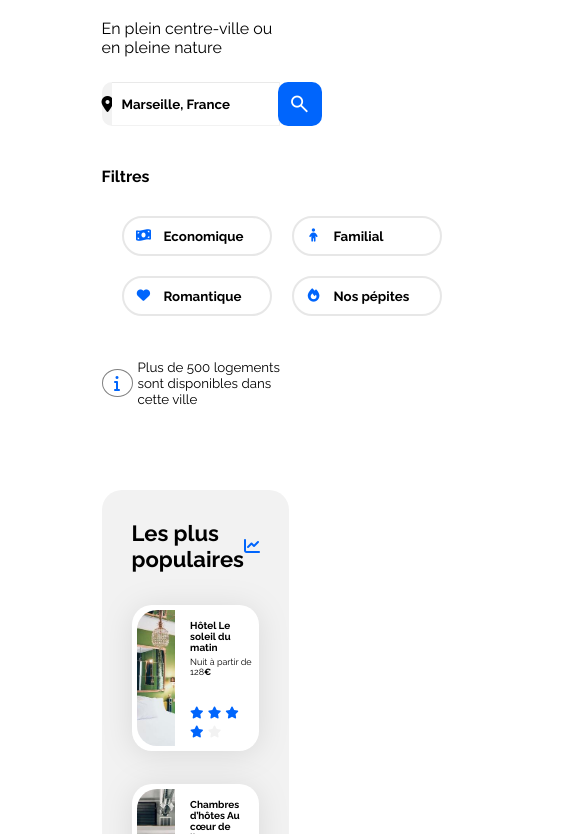
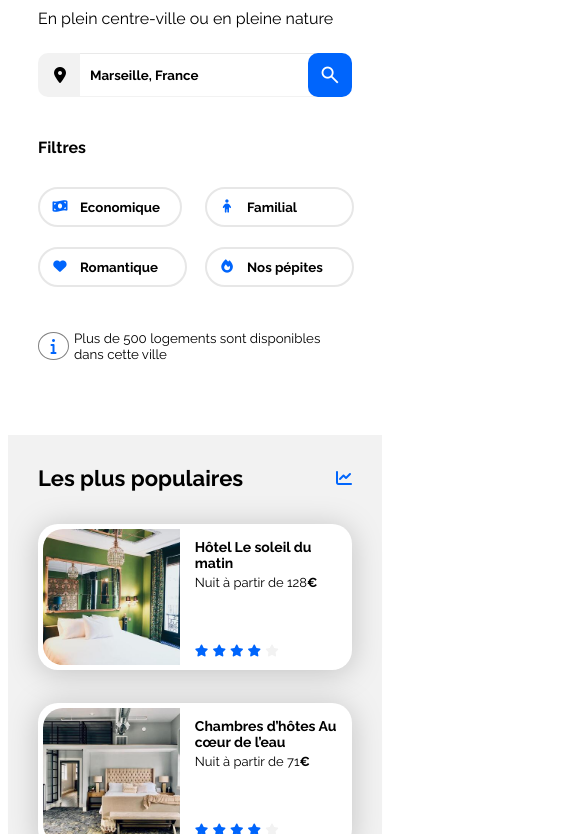
Before and after one commit to mbao91/Projet-3, a plain HTML site: page index.html in a window 390 px wide. Shown: the part 237-1071 px from the top of the page, 585 px wide, since content can reach past the window. Drawn offline with nearby package versions, Linux system fonts and the light colour scheme.

Commit message:
Projet-3 complet

```diff
--- a/css/style.css
+++ b/css/style.css
@@ -1,5 +1,5 @@
 /****** General ***********/
-@media (max-width: 3000px) and (min-width: 325px) {
+@media (max-width: 3000px) and (min-width: 320px) {
     * {
         font-family: 'Raleway', sans-serif;
     }
@@ -23,7 +23,7 @@
     .main-container {
         width: 100%;
         max-width: 1440px;
-        padding: 0 50px;
+        padding: 0;
         box-sizing: border-box;
     }
 
@@ -41,7 +41,7 @@
         background-color: white;
         border-radius: 20px;
         padding: 5px;
-        filter: drop-shadow(0px 3px 15px rgba(0, 0, 0, 0.1));
+        filter: drop-shadow(0px 3px 15px rgba(0, 0, 0, 0.2));
     }
 
     .card img {
@@ -167,7 +167,7 @@
         -ms-flex-align: end;
         align-items: baseline;
     }
-    .cbf, .cbs {
+    .content-box-button {
         display: flex;
         flex-direction: row;
     }
@@ -376,6 +376,7 @@
         column-gap: 2%;
         margin: 50px 0 50px 25px;
         width: 100%;
+        height: auto;
     }
 
     .aci {
@@ -385,22 +386,23 @@
 
     .ac2, .ac3, .ac4, .ac5 {
         width: 100%;
-        height: 25em;
+        height: 24em;
         padding: 0;
     }
 
     #activites img {
         width: 100%;
-        height: 87%;
+        height: 84%;
         object-fit: cover;
         border-top-left-radius: 20px;
         border-top-right-radius: 20px;
     }
 
     #activites h3 {
-        font-size: 14px;
+        font-size: 1vw;
         display: flex;
         align-items: center;
+        padding-bottom: -3px;
     }
 
     .ac-cards-title {
@@ -436,7 +438,7 @@
 
         .populaires {
             width: 100%;
-            margin-top: 50px;
+            margin-top: 40px;
         }
 
         .populaires-cards {
@@ -457,13 +459,25 @@
             font-size: 13px;
         }
 
+        #activites {
+            display: flex;
+            flex-flow: row wrap;
+            justify-content: flex-start;
+            margin-right: 20px;
+        }
+
+        .aci {
+            width: 100%;
+
+        }
         .ac2, .ac3, .ac4, .ac5 {
-            height: 18em;
-            padding: 0;
+            width: 20%;
+            height: 17em;
+            margin-right: 25px;
         }
 
         #activites img {
-            height: 82%
+            height: 14em;
         }
 
         #activites h3 {
@@ -471,23 +485,13 @@
         }
     }
 
-    @media (max-width: 920px) {
-        #activites {
-            grid-template-columns: repeat(2, 37%);
-            grid-template-rows: repeat(3, 0fr);
-            margin: 30px 0 50px 25px;
-            row-gap: 25px;
-            column-gap: 20%;
+    /* Small devices (phones, less than 768px) */
+    @media (max-width: 767.98px) and (min-width: 320px) {
+    body {
+        margin-top: 0;
     }
-    }
-
-    /* Small devices (phones, less than 768px) */
-    @media (max-width: 767.98px) {
     .main-container {
-            display: flex;
-            flex-direction: column;
-            padding: 0 25%;
-
+        padding-top: 30px;
     }
 
     /****** En-tête ***********/
@@ -530,7 +534,24 @@
         padding-bottom: 5px;
         color: var(--main-color);
     }
+
+    .research  {
+        padding: 0 30px;
+    }
     /****** Recherches ***********/
+    .research-info h1 {
+        font-size: 30px;
+    }
+
+    .map-logo {
+        min-width: 44px;
+        max-width: 44px;
+    }
+
+    form, input {
+        width: 100%;
+    }
+
 
     /****** Localisation ***********/
     .find {
@@ -556,28 +577,53 @@
     /****** Filtre de recherche ***********/
     .content-box {
         display: grid;
-        grid-auto-flow: column;
-        grid-template-columns: repeat(2, auto);
-        grid-template-rows: repeat(3, auto);
+        grid-template-columns: repeat(4, 50%);
+        /*grid-template-rows: repeat(3, 100%);*/
         row-gap: 10px;
-        justify-content: flex-start;
+        column-gap: 10px;
+    }
+
+    .content-box p {
+        grid-row: 1;
+        grid-column: 1 / span 4;
 
     }
 
     .content-box button {
-        width: 150px;
-
+        width: 95%;
+        margin-left: 0;
     }
 
-    .content-box .cbf {
-        display: flex;
-        justify-items: flex-start;
+    .cb-eco {
+        grid-row: 2;
+        grid-column: 1 / span 1;
+        margin-right: 5px;
+    }
+
+    .cb-fam {
+        grid-row: 2;
+        grid-column: 2 / span 1;
+    }
+
+    .cb-rom {
+        margin-left: 0;
+        grid-row: 3;
+        grid-column: 1 / span 1;
+    }
+
+    .cb-pep {
+        grid-row: 3;
+        grid-column: 2 / span 1;
     }
 
     /****** Hebergements And Populaires ***********/
     .hebergements-and-populaires {
         display: flex;
         flex-flow: column-reverse;
+    }
+
+    .hebergements-and-populaires section {
+        border-radius: 0;
     }
 
     .ham-cards {
@@ -588,6 +634,7 @@
     #hebergements {
         display: flex;
         flex-flow: column nowrap;
+        background-color: white;
     }
 
     .ht h2 {
@@ -609,6 +656,10 @@
         display: inline;
     }
 
+    .populaires-cards img {
+        width: 45%;
+    }
+
     .card-content {
         width: 100%;
         display: flex;
@@ -620,7 +671,7 @@
         display: flex;
         flex-flow: column nowrap;
         row-gap: 30px;
-        background-color: var(--main-bg-color);
+        background-color: white;
         border-radius: 20px;
         padding: 30px;
         margin: 0;
@@ -638,6 +689,7 @@
     .ac2, .ac3, .ac4, .ac5 {
         height: auto;
         width: auto;
+        margin-right: 0;
     }
 
     .ac-cards-title {
@@ -646,35 +698,16 @@
     /****** Pied de page ***********/
     .end {
         grid-template-columns: auto;
+        background-color: var(--main-bg-color);
+        padding-top: 20px;
     }
 
     .end > div {
         display: grid;
         row-gap: 10px;
         margin-bottom: 20px;
+        margin-left: 30px;
         width: fit-content;
         font-size: smaller;
     }
-
-    @media (max-width: 674px) {
-    /****** Populaires ***********/
-    .populaires-cards .card-title {
-        font-size: 12px;
     }
-
-    .populaires-cards .card-subtitle {
-        font-size: 10px;
-    }
-    }
-
-    @media (max-width: 615px) {
-        /****** Populaires ***********/
-        .populaires-cards .card-title {
-            font-size: x-small;
-        }
-
-        .populaires-cards .card-subtitle {
-            font-size: xx-small;
-        }
-        }
-    }
--- a/index.html
+++ b/index.html
@@ -55,30 +55,33 @@
                         </div>
                     </div>
                 </div>
-                <div class="buttons"><!--Filtre de recherche-->
-                    <div class="content-box">
+                <div class="content-box"><!--Filtre de recherche-->
                     <p>Filtres</p>
-                        <div class="cbf">
+                    <div class="cb-eco">
                         <button class="economique">
                         <i class="fa-solid fa-money-bill-wave"></i>
                         Economique
                         </button>
+                    </div>
+                    <div class="cb-fam">
                         <button class="familial">
                         <i class="fa-solid fa-child"></i>
                         Familial
                         </button>
                     </div>
-                        <div class="cbs">
-                        <button class="romantique">
+                    <div class="cb-rom">
+                        <button class="rom">
                         <i class="fa-solid fa-heart fa"></i>
                         Romantique
                         </button>
+                    </div>
+                    <div class="cb-pep">
                         <button class="pepites">
                         <i class="fa-solid fa-fire"></i>
                         Nos pépites
                         </button>
                     </div>
-                    </div>
+
                 </div>
                 <div class="informations"><!--Points info dispo-->
                     <div class="informations-i">
```
Lines whose indentation alone changed are shown as unchanged.
